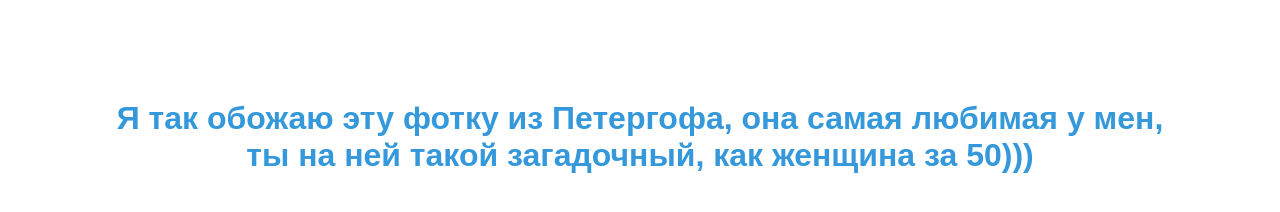
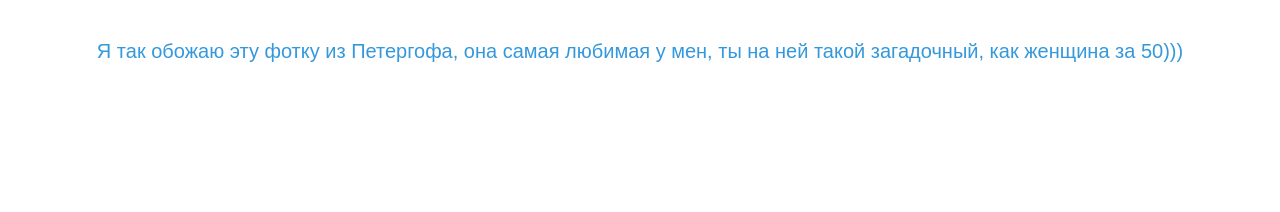
Before and after one commit to Saintkenn/photo-6, a plain HTML site: page index.html in a window 1280 px wide. Drawn offline with Linux system fonts and the light colour scheme.

Commit message:
Update index.html

```diff
--- a/index.html
+++ b/index.html
@@ -7,15 +7,16 @@
     <style>
         body {
             text-align: center;
-            margin: 100px;
+            margin: 40px;
             font-family: Arial, sans-serif;
         }
-        h1 {
+        p {
             color: #3498db;
+            font-size: 20px;
         }
     </style>
 </head>
 <body>
-    <h1>Я так обожаю эту фотку из Петергофа, она самая любимая у мен, ты на ней такой загадочный, как женщина за 50)))</h1>
+    <p>Я так обожаю эту фотку из Петергофа, она самая любимая у мен, ты на ней такой загадочный, как женщина за 50)))</p>
 </body>
 </html>
```
